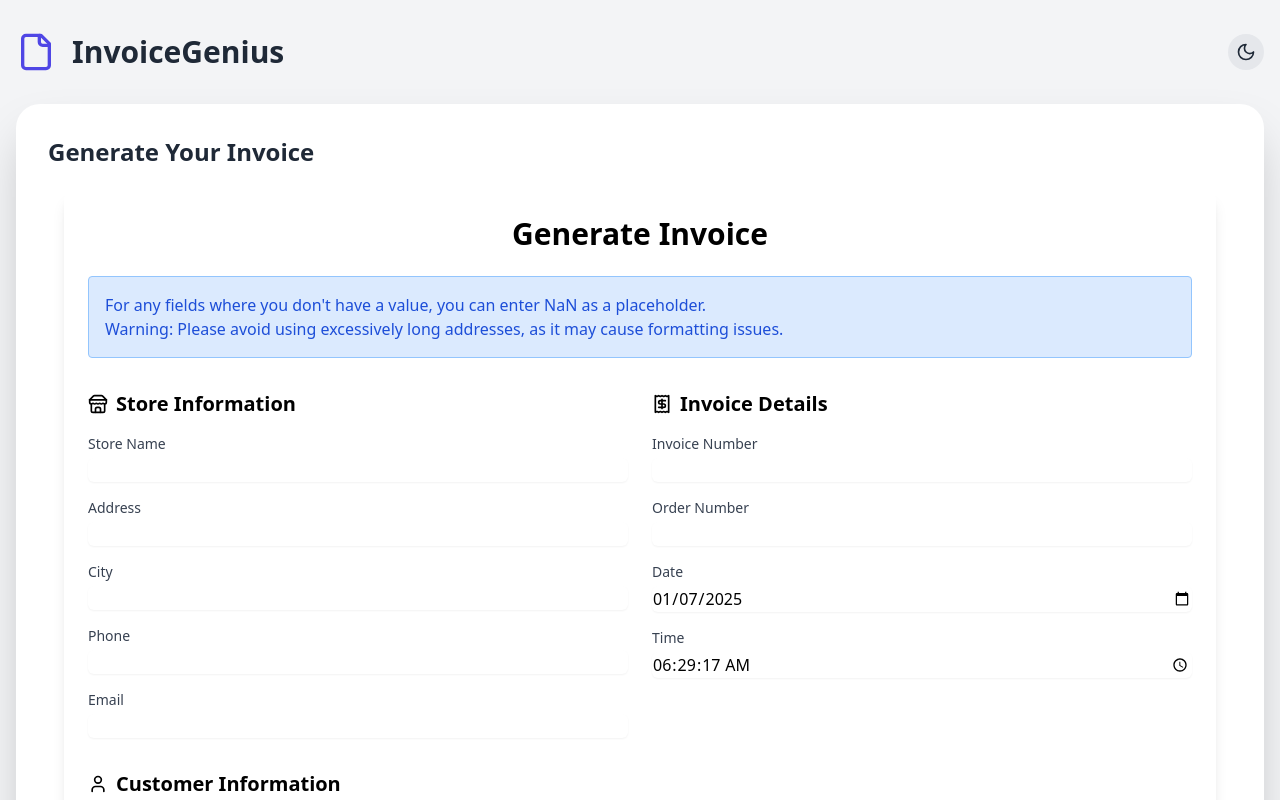
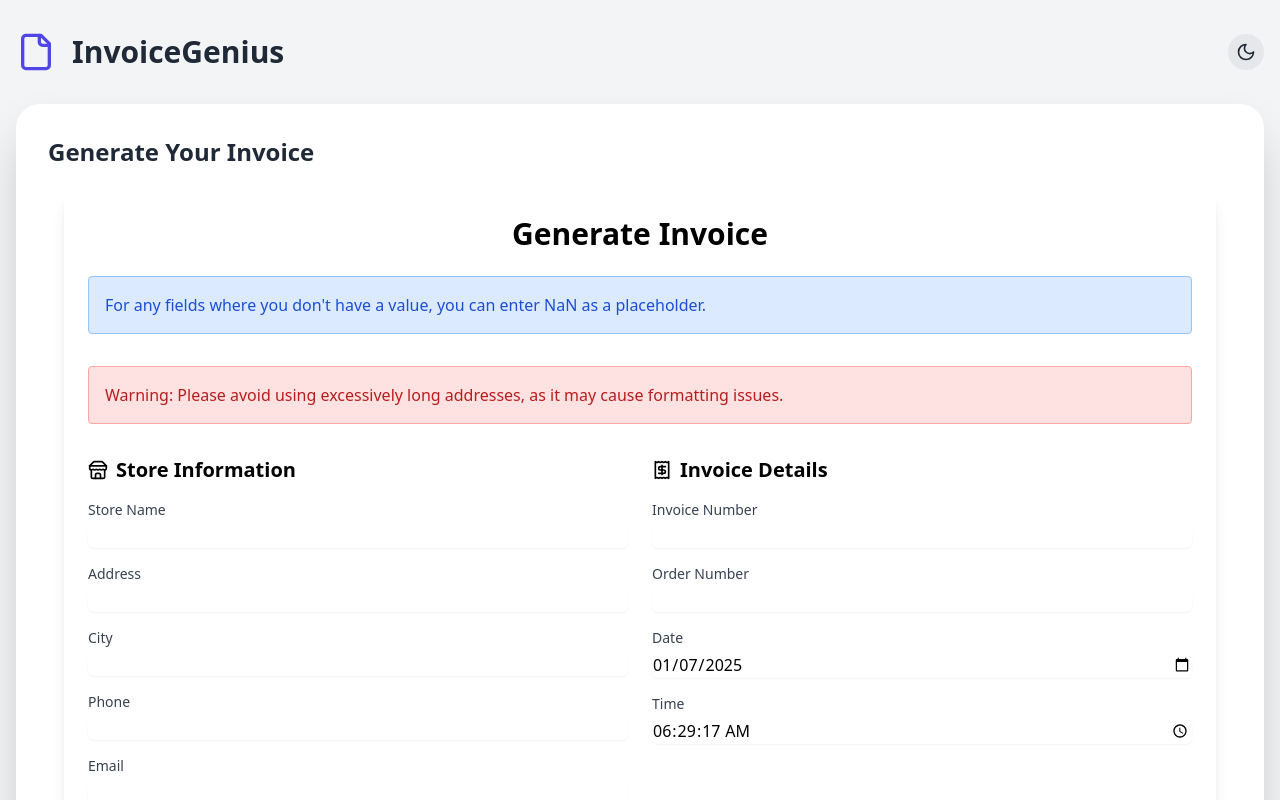
Before and after one commit to Amittiwari2004/InvoiceGenius, a React (Vite) app in the folder Frontend/: page / in a window 1280 px wide. Shown: the top 800 px of the page. Built offline with nearby package versions, Linux system fonts and the light colour scheme; no server answers.

Commit message:
Seventh Commit

```diff
--- a/Frontend/src/components/InvoiceForm.jsx
+++ b/Frontend/src/components/InvoiceForm.jsx
@@ -246,11 +246,13 @@ const InvoiceForm = () => {
         </div>
       )}
       <form onSubmit={handleSubmit} className="space-y-8">
-        <div className="mb-6 p-4 bg-blue-100 border border-blue-300 text-blue-700 rounded">
+        <div className=" p-4 bg-blue-100 border border-blue-300 text-blue-700 rounded">
           <p>
             For any fields where you {"don't"} have a value, you can enter{" "}
             {"NaN"} as a placeholder.
           </p>
+        </div>
+        <div className="mb-6 p-4 bg-red-100 border border-red-300 text-red-700 rounded">
           <p>
             Warning: Please avoid using excessively long addresses, as it may
             cause formatting issues.
```
